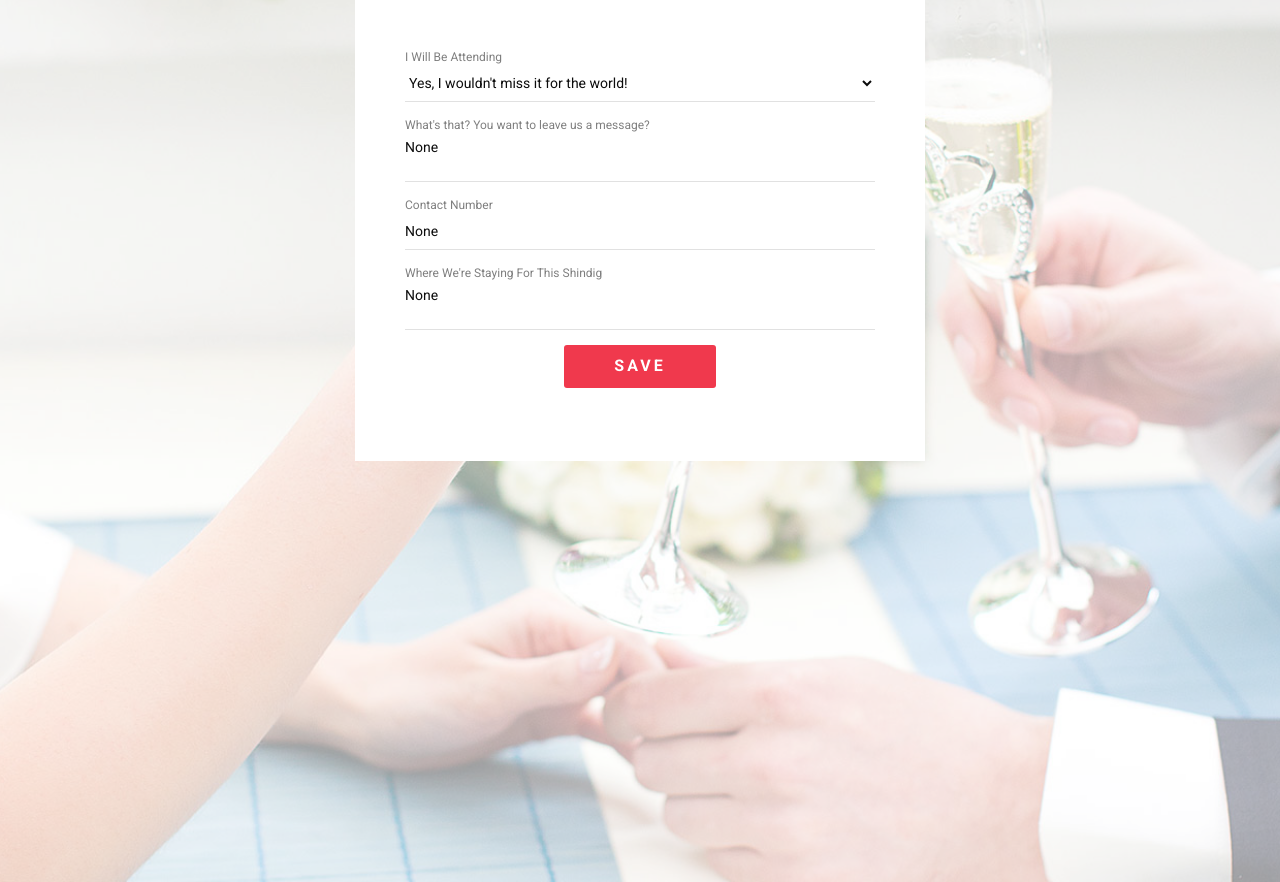
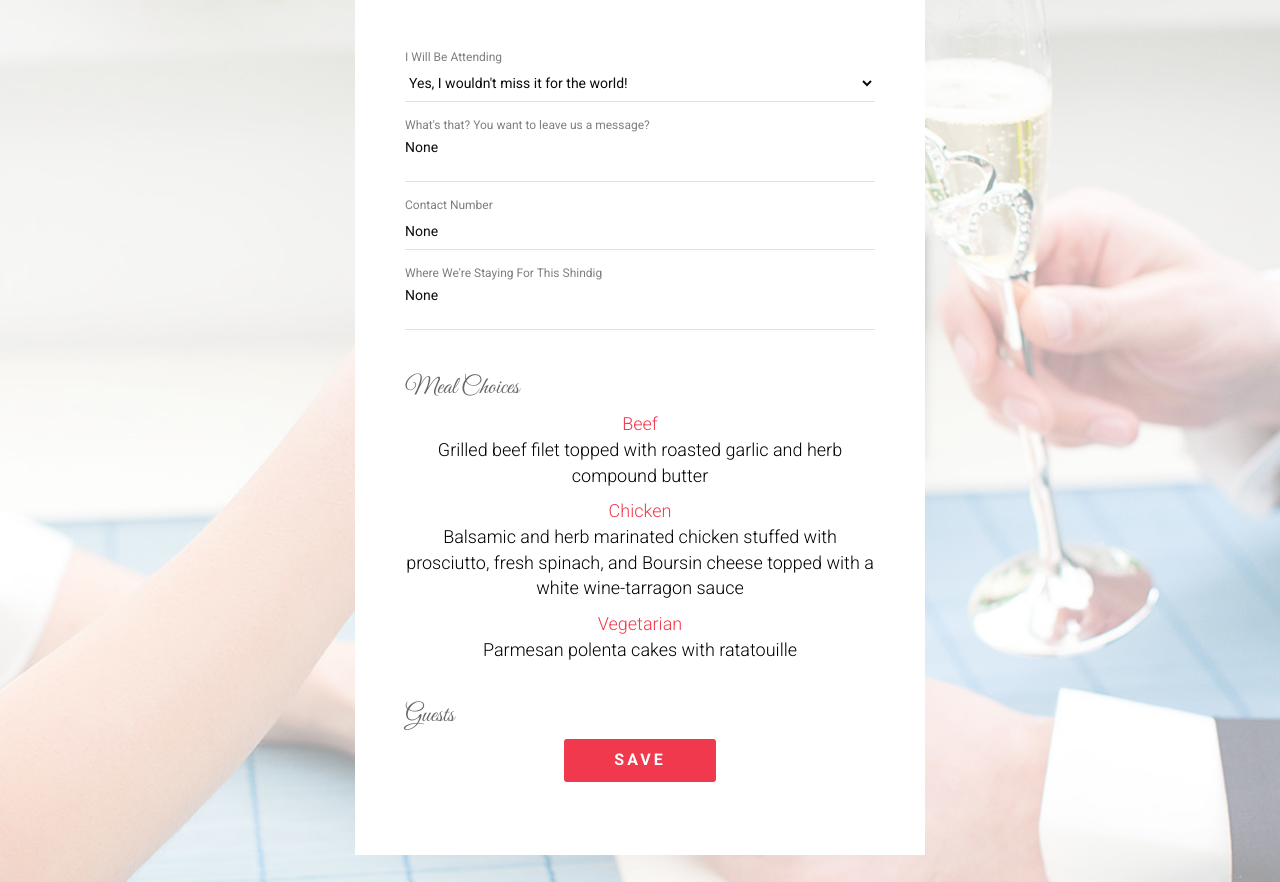
Before and after one commit to georgemitchell/wedding, a Django app: template reginaandgeorge/templates/rsvp/rsvp_details.html in a window 1280 px wide. Shown: the part 233-1115 px from the top of the page. Run offline with Django 3.2, Linux system fonts and the light colour scheme; the template is opened without the code that fills it: values that come from a table or form of the project are taken from there, others are empty; parts of the project's set-up code (start-up, migrations or seed data) failed here and were passed over; some libraries are stand-ins or nearby versions.

Commit message:
Added full descriptions of meals

```diff
--- a/reginaandgeorge/templates/rsvp/ajax/rsvp_details.html
+++ b/reginaandgeorge/templates/rsvp/ajax/rsvp_details.html
@@ -36,6 +36,25 @@
     <label>Where We're Staying For This Shindig </label>
   </div>
 
+  <div id="rsvp_content" style="padding-top:10px;color:#666">
+  <h3 style="font-size:18pt">Meal Choices</h3>
+    <p>
+      <span>Beef</span><br />
+      Grilled beef filet topped with roasted garlic and herb compound butter
+    </p>
+    <p>
+      <span>Chicken</span><br />
+      Balsamic and herb marinated chicken stuffed with prosciutto,
+      fresh spinach, and Boursin cheese topped with a white wine-tarragon sauce
+    </p>
+    <p>
+      <span>Vegetarian</span><br />
+      Parmesan polenta cakes with ratatouille
+    </p>
+  </div>
+  <div id="rsvp_content" style="padding-top:10px;color:#666">
+  <h3 style="font-size:18pt">Guests</h3>
+  </div>
   {{ guest_formset.management_form }}
   {% for subform in guest_formset %}
     <div style="color:#000; padding-top:10px; padding-bottom: 5px"><span>Guest {{ forloop.counter }}</span></div>
```
